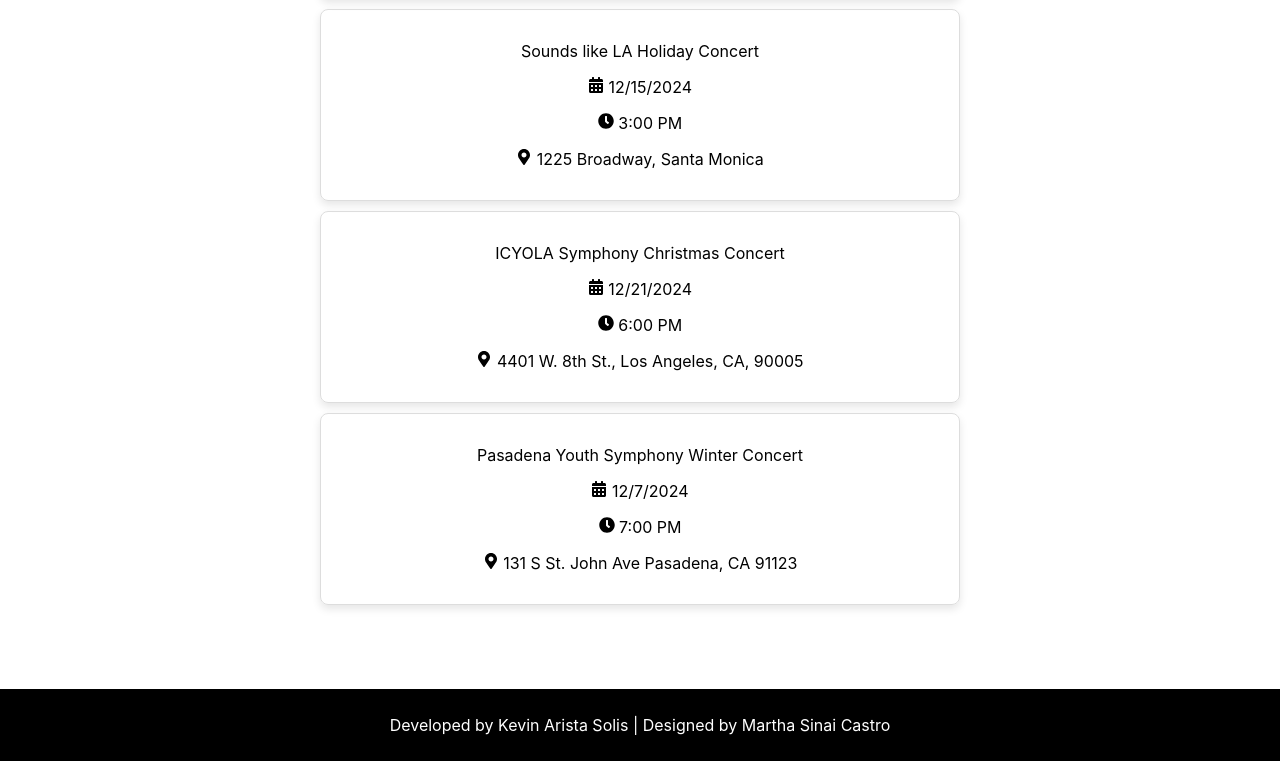
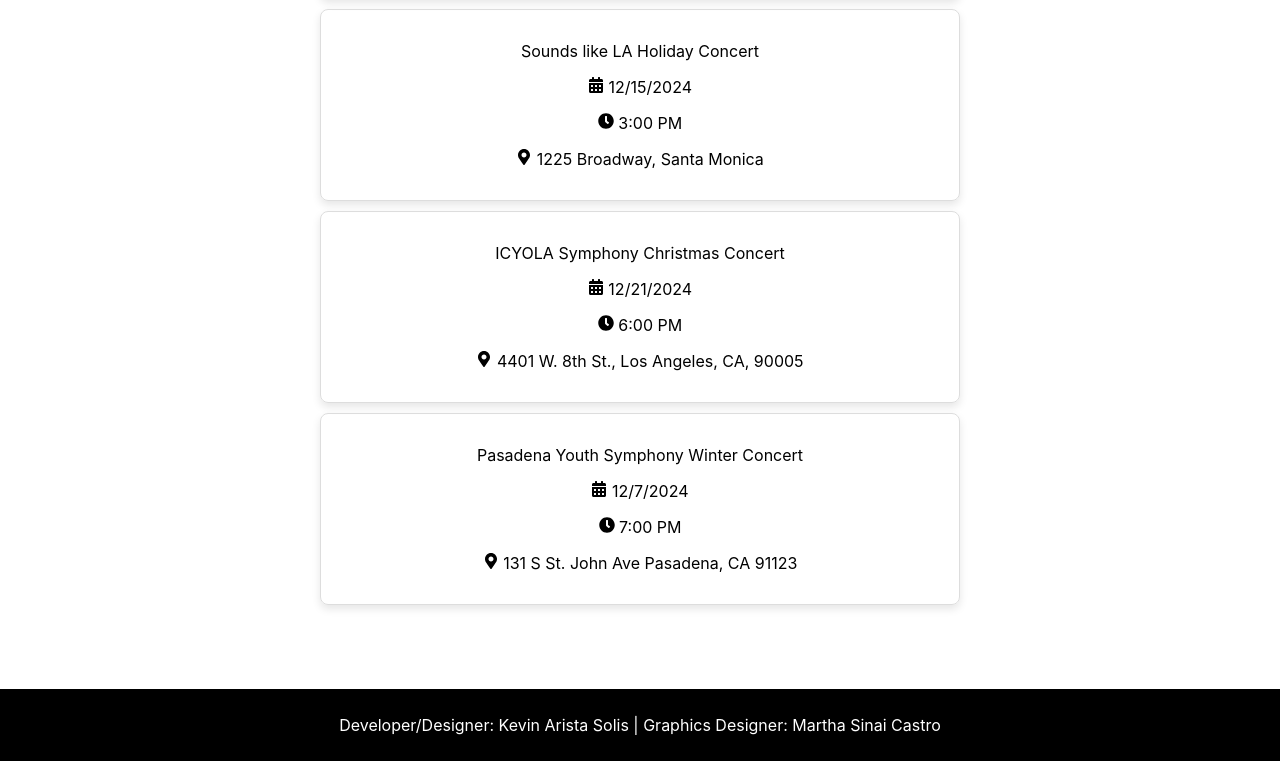
Before and after one commit to Kevin-Arista/ClassicalHub, a React (Create React App) app: page /events in a window 1280 px wide. Shown: the part 459-1220 px from the top of the page. Built offline with nearby package versions, Linux system fonts and the light colour scheme; a web font is replaced by a local one.

Commit message:
updated footer text

```diff
--- a/src/components/footer.js
+++ b/src/components/footer.js
@@ -4,7 +4,10 @@ import "./footer.css";
 function Footer(props) {
 	return (
 		<div className="footer">
-			<p>Developed by Kevin Arista Solis | Designed by Martha Sinai Castro</p>
+			<p>
+				Developer/Designer: Kevin Arista Solis | Graphics Designer: Martha Sinai
+				Castro
+			</p>
 		</div>
 	);
 }
```
